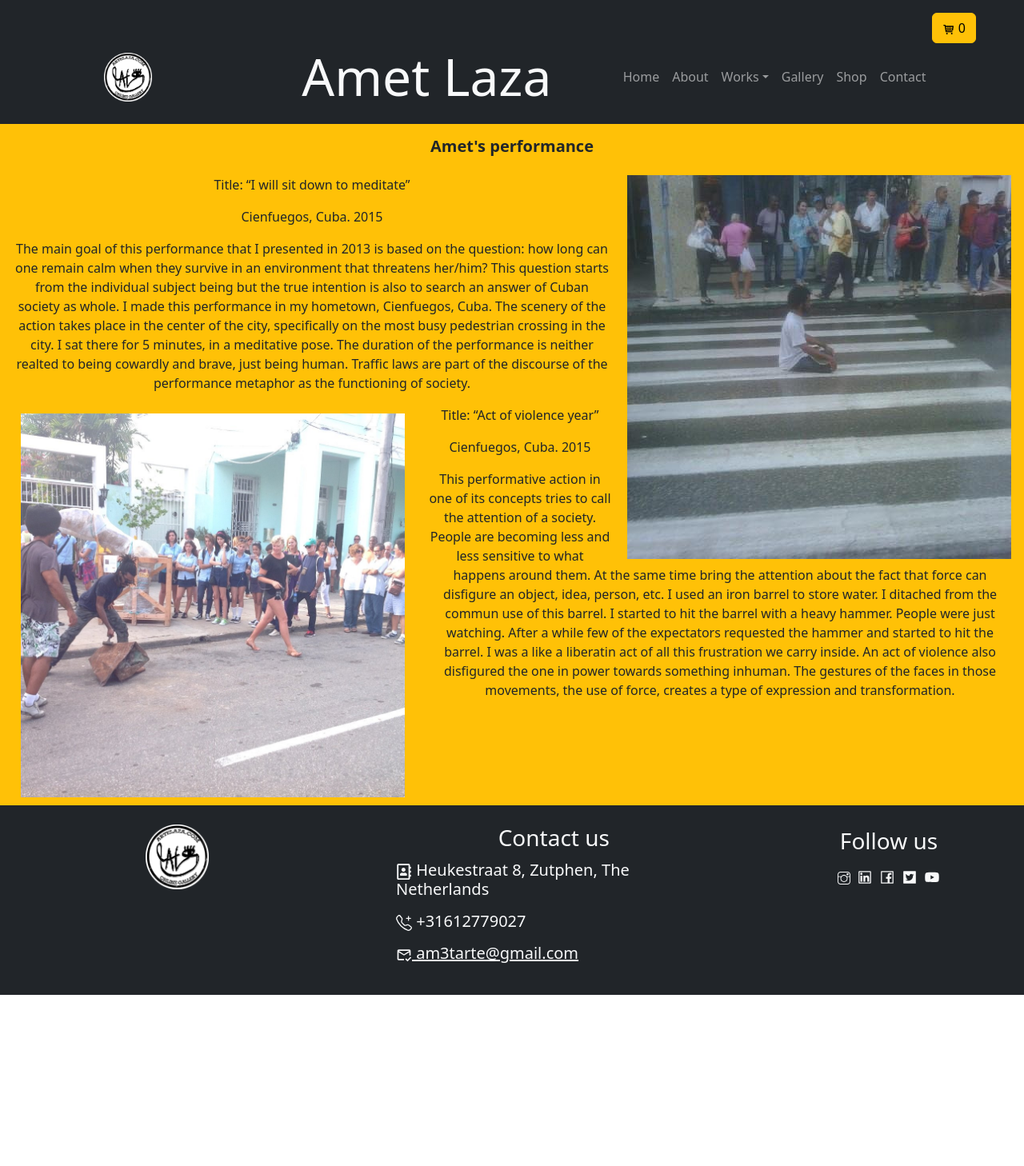
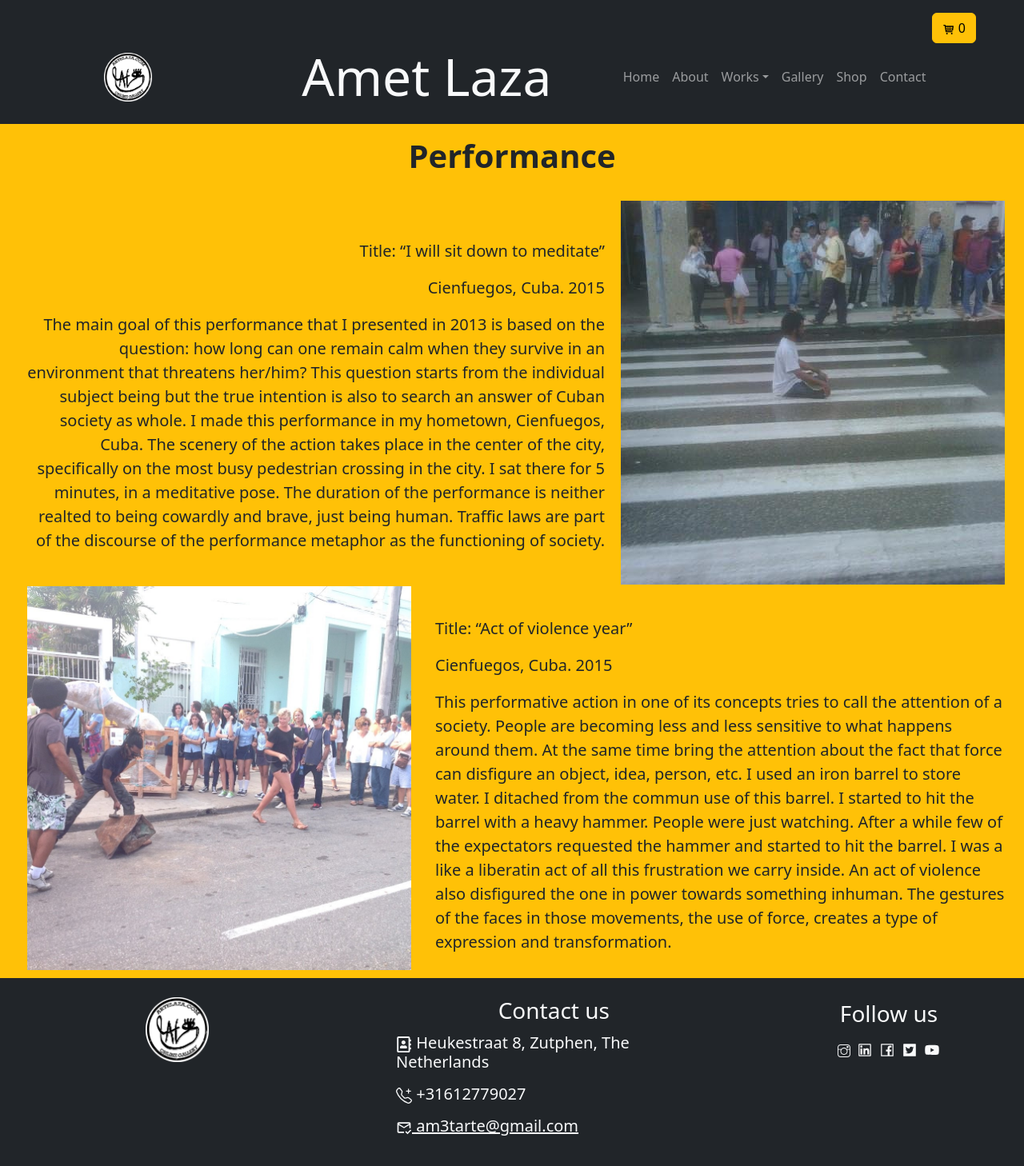
Before and after one commit to carloscfgos1980/Amet-web-frontend, a React (Create React App) app: page /performance in a window 1280 px wide. Shown: the whole page at 80% size. Before the commit the page ends 1244 px from the top, so only its background shows below. Built offline with nearby package versions, Linux system fonts and the light colour scheme; data requests are answered from the project's data file.

Commit message:
Home ok Performance ok

```diff
--- a/src/Home.js
+++ b/src/Home.js
@@ -14,10 +14,10 @@ const Home = () => {
                     <img className="pb-2 px-5" width='110%' src="./images/home/amet-portfolio.png" alt="Amet Portfolio" />
                 </div>
                 <div className="col-text-center col-sm-6" >
-                    <h2 className="display-6 pb-4 mx-3 text-start">Art goes beyond the sense of beauty, it has an "... integral rol in the fight for social change and the quest for freedom of expression.</h2>
+                    <h2 className="display-6 pb-4 mx-3 text-start pt-5 mt-5">Art goes beyond the sense of beauty, it has an "... integral rol in the fight for social change and the quest for freedom of expression.</h2>
                     <h2 className="display-6 pb-4 mx-3 text-start">... Art has the power to instil empathy -between people of different races and backgrounds- across the time and space, and that compassion is necessary to justice"
                     </h2>
-                    <h5 className="fw-bold text-end pt-3 me-3">Darren Walker</h5>
+                    <h5 className="fw-bold text-end me-3">Darren Walker</h5>
                     <h5 className="text-end me-3">President, Ford Fundation</h5>
                 </div>
                 <div className="row justify-content-center align-items-center py-5">
--- a/src/components/ArtPerformance.js
+++ b/src/components/ArtPerformance.js
@@ -9,9 +9,11 @@ const ArtPerformance = () => {
         >
             <div className="row bg-warning">
                 <div className="text-center">
-                    <h3 className="lead text-dark py-3 fw-bold">Amet's performance</h3>
+                    <h3 className="display-6 text-dark py-3 fw-bold">Performance</h3>
                     <div className='mx-3'>
+                        <div className='p-2'>
                             <img className="derecha" width='500px' src="./images/performance/amet-performance_2012.jpg" alt="Amet wall" />
+                            <div className='lead text-end pt-5'>
                                 <p>Title: “I will sit down to meditate”</p>
                                 <p>Cienfuegos, Cuba. 2015</p>
                                 <p>
@@ -19,7 +21,12 @@ const ArtPerformance = () => {
                                     I sat there for 5 minutes, in a meditative pose. The duration of the performance is neither realted to being cowardly and brave, just being human.
                                     Traffic laws are part of the discourse of the performance metaphor as the functioning of society.
                                 </p>
+                            </div>
+                        </div>
+
+                        <div className='lead p-2'>
                             <img className="izquierda" width='500px' src="./images/performance/Amet_performance_2017.jpg" alt="Amet KBola" />
+                            <div className='text-start pt-5'>
                                 <p>Title: “Act of violence year”</p>
                                 <p>Cienfuegos, Cuba. 2015</p>
                                 <p>
@@ -29,6 +36,11 @@ const ArtPerformance = () => {
                                 </p>
                             </div>
                         </div>
+
+
+
+                    </div>
+                </div>
             </div>
         </motion.div>
     );
```
Lines whose indentation alone changed are shown as unchanged.
